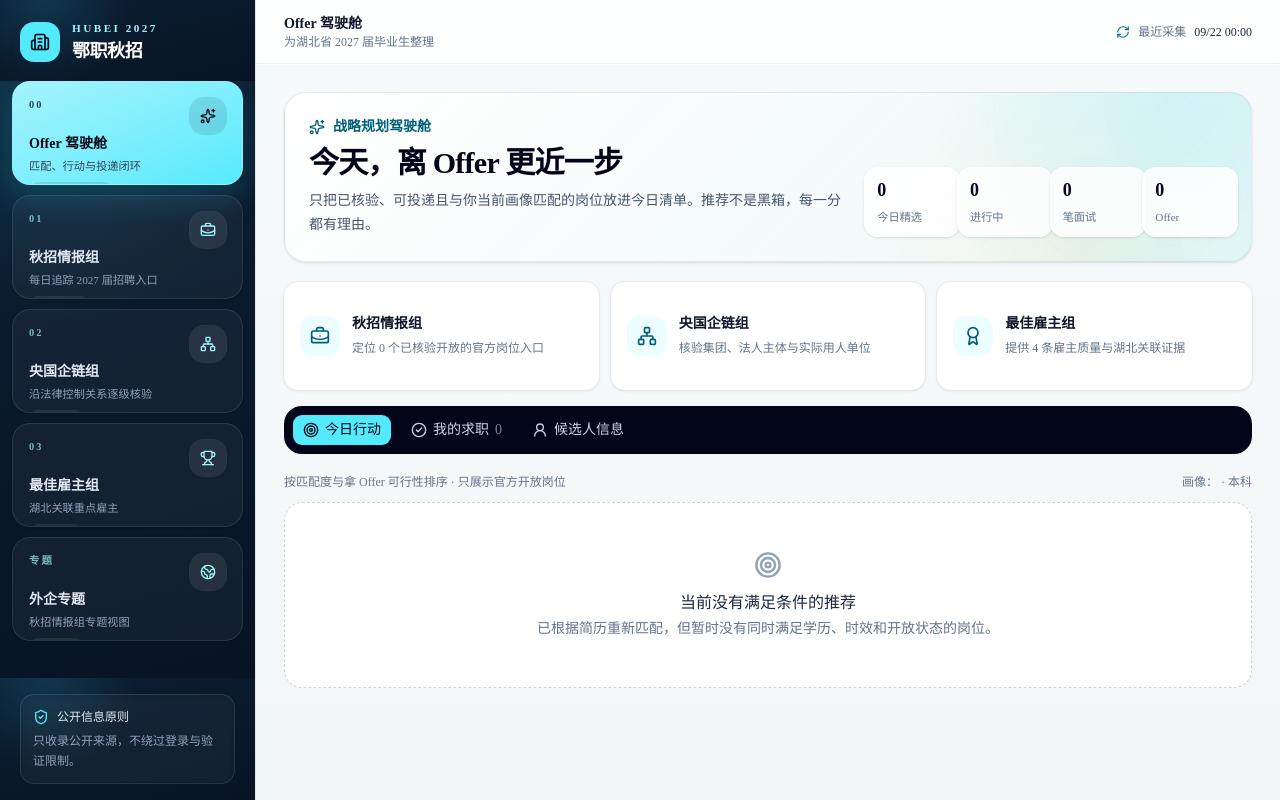
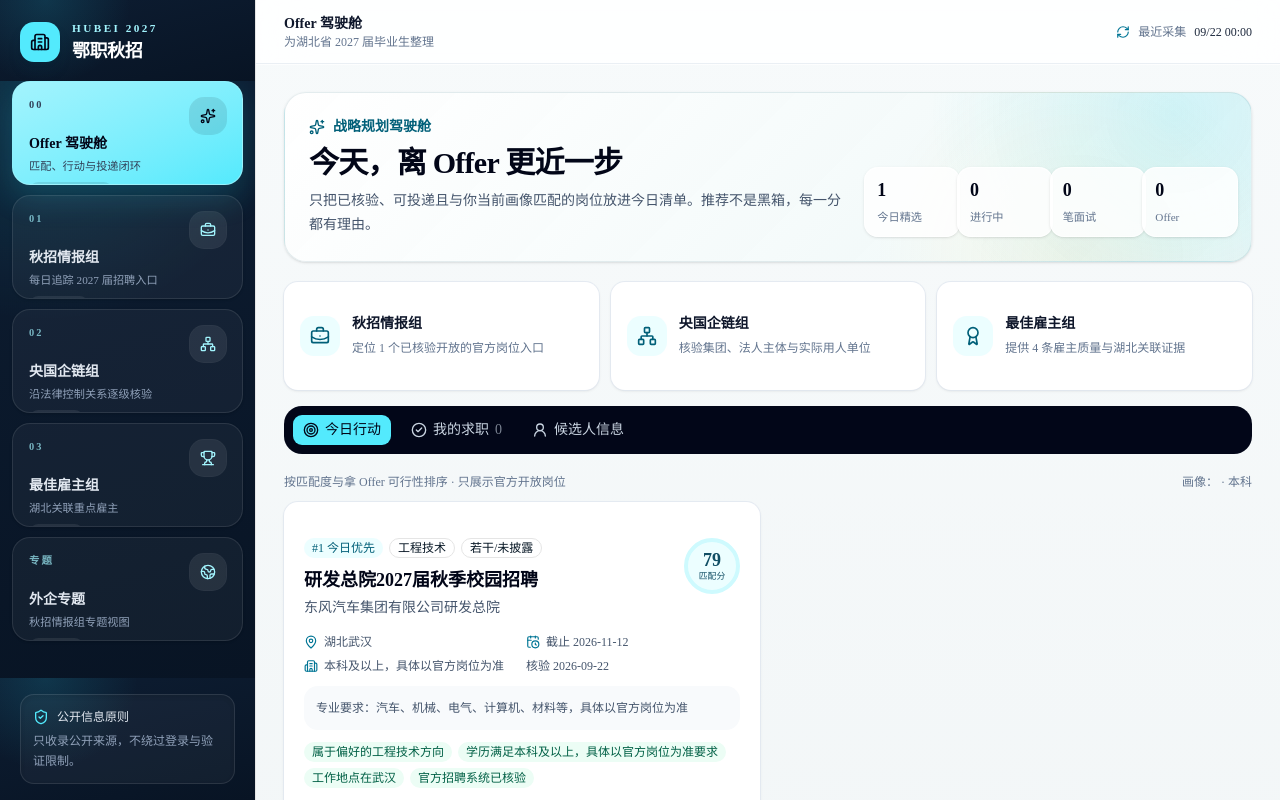
Before and after one commit to luweitao31-lgtm/campus-jobs-2027-hubei, a React (Vite) app: page / in a window 1280 px wide. Shown: the top 800 px of the page. Built offline with nearby package versions, Linux system fonts and the light colour scheme.

Commit message:
Add verified Dongfeng ownership recruitment chain

```diff
--- a/data/hubei-2027-openings.ts
+++ b/data/hubei-2027-openings.ts
@@ -1,7 +1,11 @@
 import type { HiringUnit, RecruitmentOpening } from '../lib/types.ts';
 
-export const hubeiRecruitmentSnapshot = { completedAt: '2026-09-22T16:00:00+08:00', jobCount: 0, disclosedHeadcount: 0, undisclosedHeadcountJobCount: 0, hiringUnitCount: 0, scope: '央国企资金链数据已清空重置；等待按法律控制证据和湖北招聘证据重新核验录入。' };
+export const hubeiRecruitmentSnapshot = { completedAt: '2026-09-22T17:00:00+08:00', jobCount: 1, disclosedHeadcount: 0, undisclosedHeadcountJobCount: 1, hiringUnitCount: 1, scope: '首条核验链仅收录国务院国资委至东风汽车集团，以及具有湖北招聘证据的研发总院用人单位；不代表央企范围完整覆盖。' };
 
-export const hubeiHiringUnits: HiringUnit[] = [];
+export const hubeiHiringUnits: HiringUnit[] = [
+  { id: 'unit-dfmc-rd', name: '东风汽车集团有限公司研发总院', entityKind: '本部', legalEntityId: 'dfmc', owningLegalEntityName: '东风汽车集团有限公司', sourceUrl: 'https://job.lzu.edu.cn/html/22/article/2026/91112.html', verifiedAt: '2026-09-22' },
+];
 
-export const hubeiRecruitmentOpenings: RecruitmentOpening[] = [];
+export const hubeiRecruitmentOpenings: RecruitmentOpening[] = [
+  { id: 'hb-2027-dfmc-rd-campus', cohort: 2027, jobId: 'dfmc-rd-campus', jobNumber: '未披露', jobName: '研发总院2027届秋季校园招聘', headcount: 0, headcountNote: '若干/未披露', workLocation: '湖北武汉', education: '本科及以上，具体以官方岗位为准', majors: '汽车、机械、电气、计算机、材料等，具体以官方岗位为准', category: '校园招聘', status: '开放中', deadline: '2026-11-12', officialUrl: 'https://www.dfmc.com.cn/zhaopin/xiaoyuanzhaopin.html', hiringUnitId: 'unit-dfmc-rd', legalEntityId: 'dfmc', source: '湖北企业官方招聘入口', verifiedAt: '2026-09-22' },
+];
```
